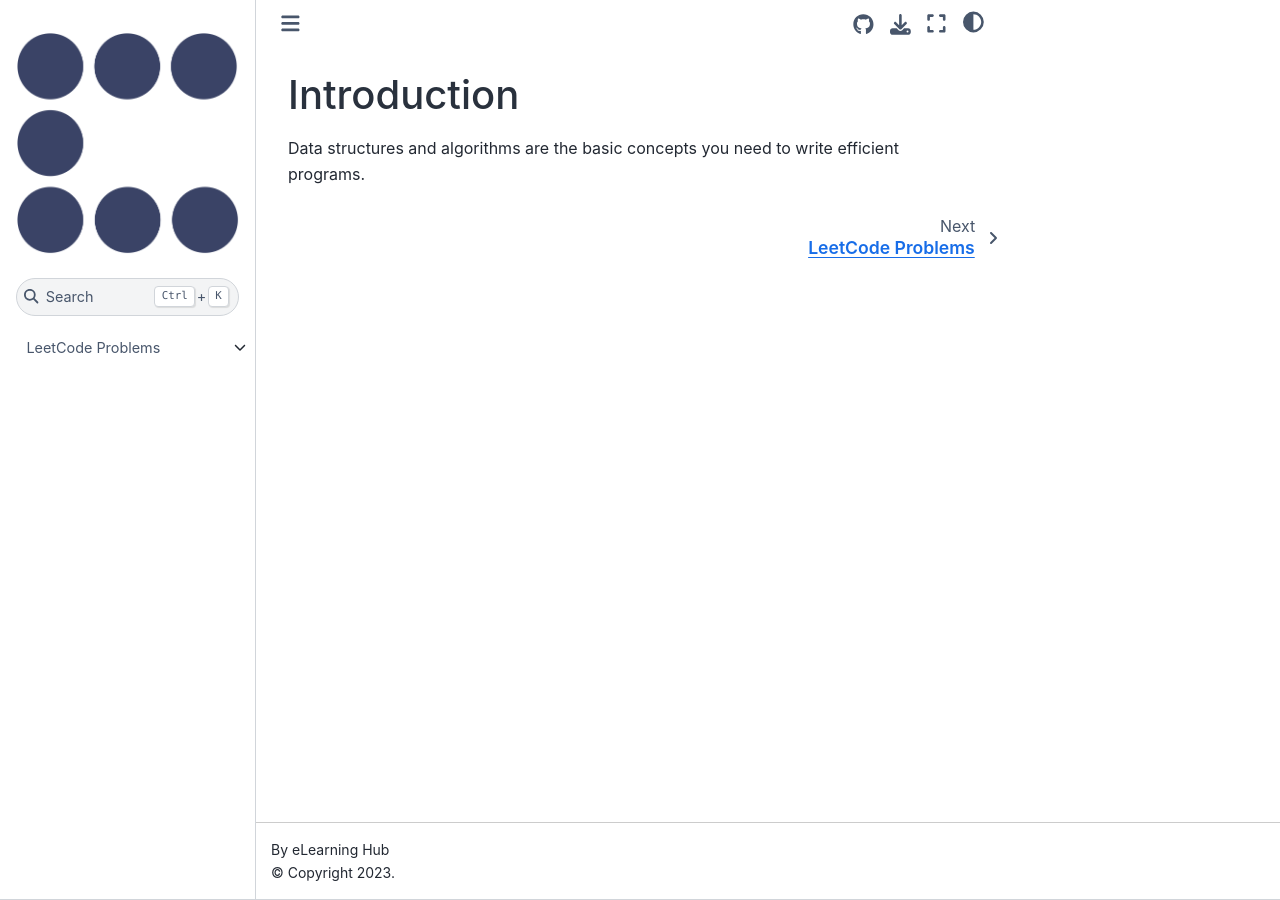
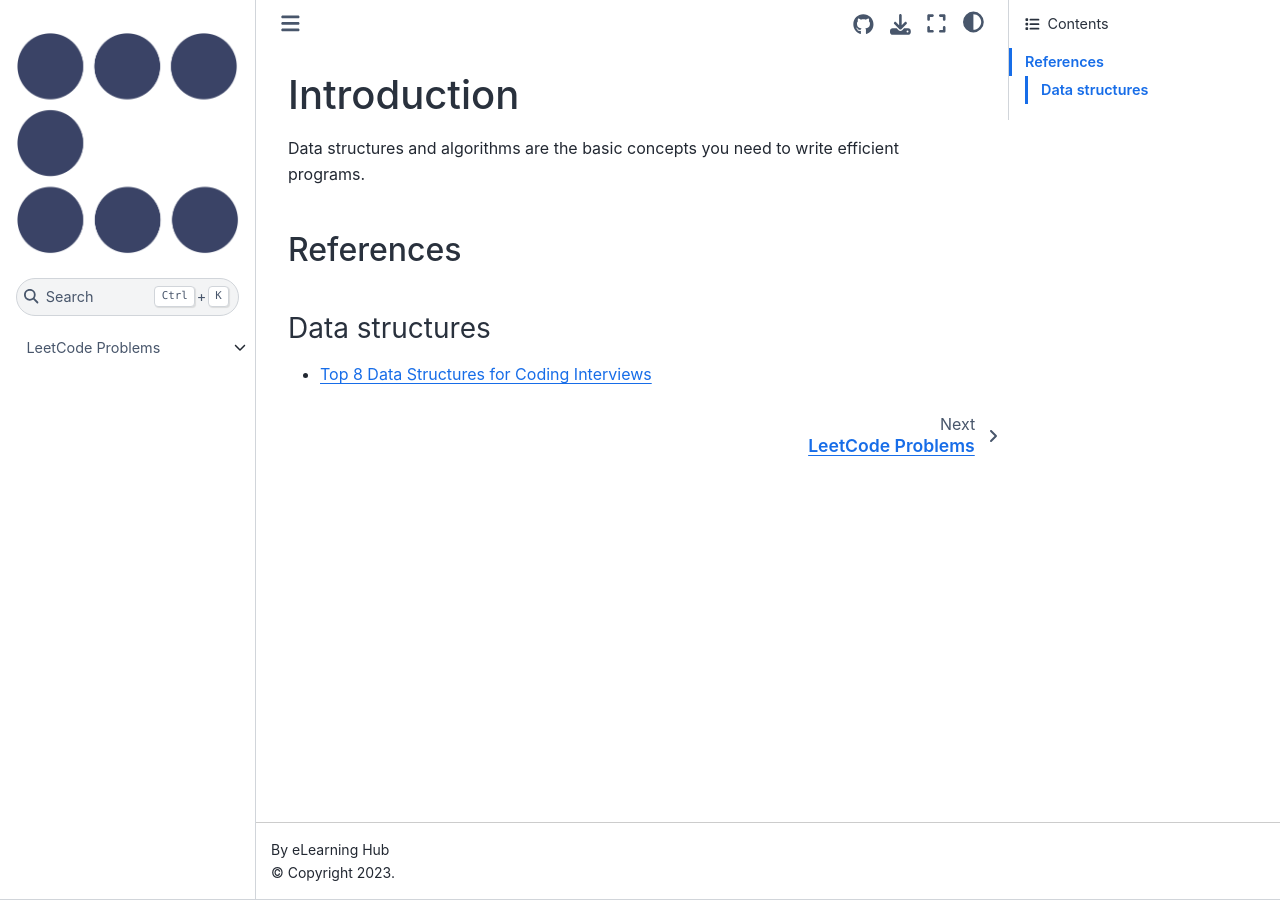
Before and after one commit to eLearningHub/Coding-Book, a Jupyter Book: the page built from intro.md, in a window 1280 px wide. Built offline with Jupyter Book 1.0.4 settings and Sphinx 7.4.7 and the Sphinx Book theme 1.1.4, drawn with Linux system fonts in a browser that asks for light colours.

Commit message:
Top 8 Data Structures for Coding Interviews

```diff
--- a/intro.md
+++ b/intro.md
@@ -1,3 +1,9 @@
 # Introduction
 
 Data structures and algorithms are the basic concepts you need to write efficient programs.
+
+## References
+
+### Data structures
+
+* [Top 8 Data Structures for Coding Interviews](https://youtu.be/uhYq27iSk9s)
```
